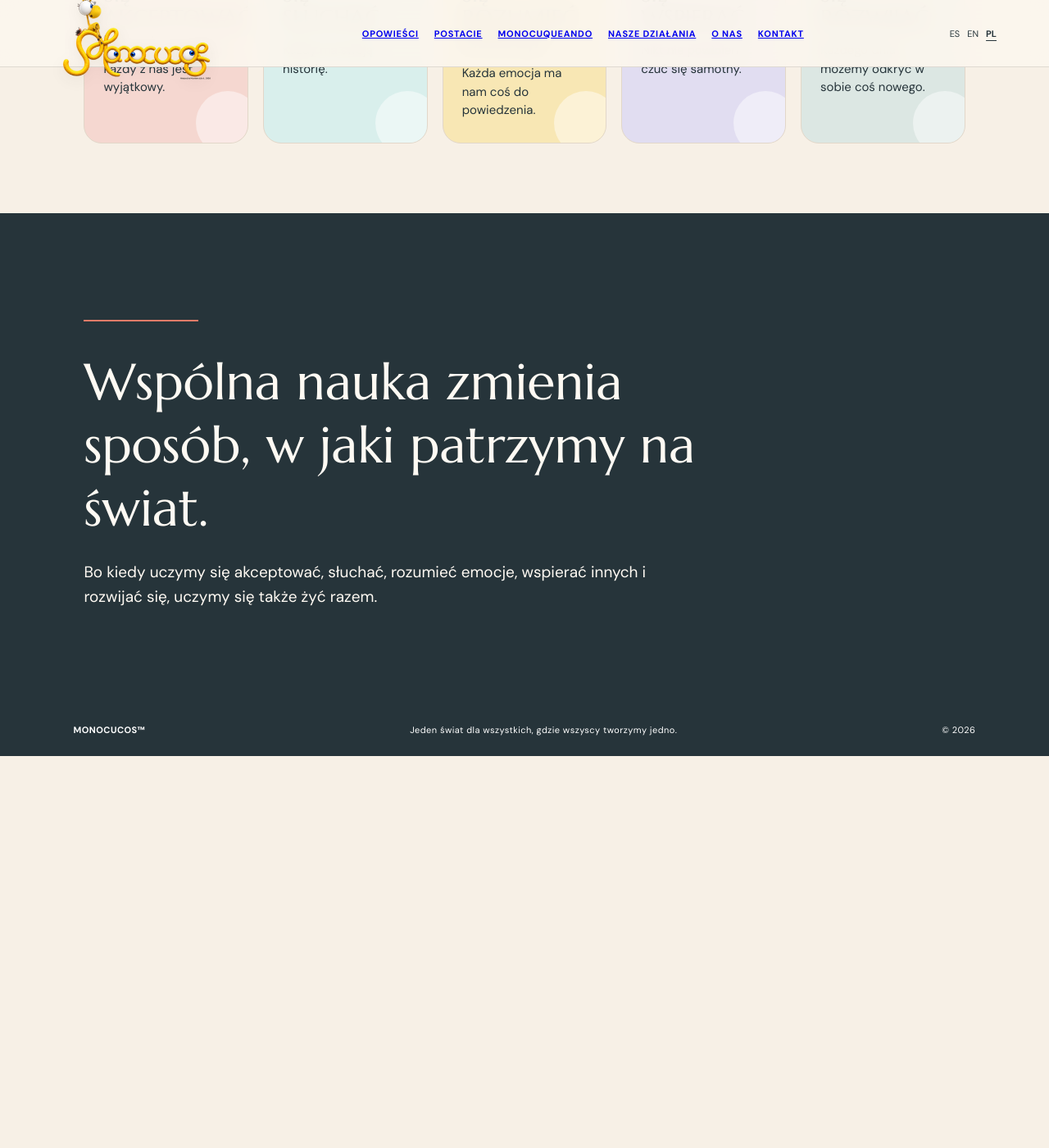
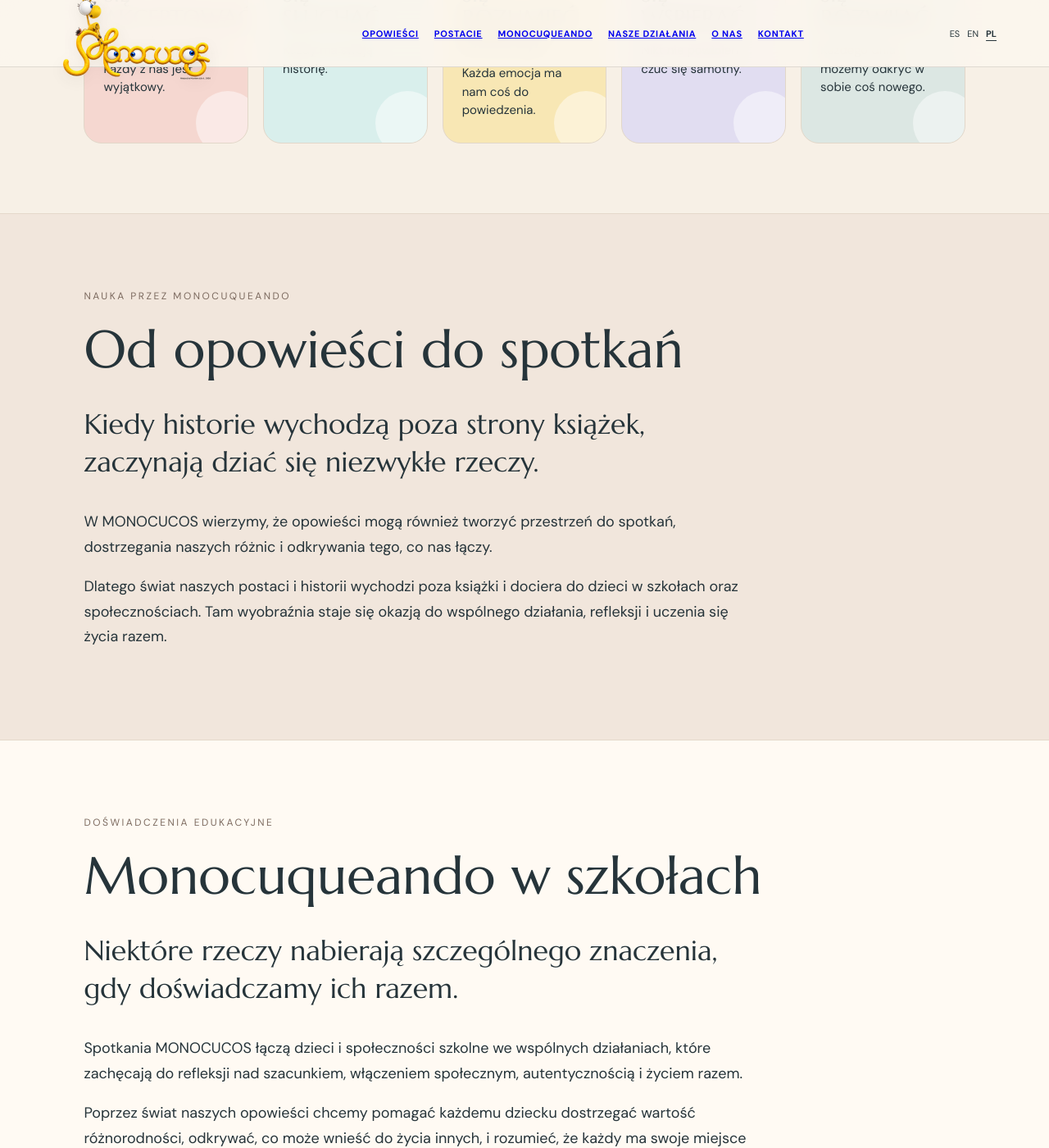
Before and after one commit to MonocucosTM/Monocucos, a Jekyll site: the page built from learning-pl-preview.html, in a window 1280 px wide and 1400 px high, scrolled down 1892 px. Shown: the whole window at 82% size. Built offline with Jekyll 4.4.1, drawn with Linux system fonts in a browser that asks for light colours; before the commit the page ends 2814 px from its top, so only the background shows below that; some of the changed text lies outside the part shown.

Commit message:
Añadir adaptación polaca de talleres y fotografías para revisión

```diff
--- a/learning-pl-preview.html
+++ b/learning-pl-preview.html
@@ -193,7 +193,21 @@ header nav a:hover{
   }
 }
 </style>
-<link href="https://fonts.googleapis.com/css2?family=DM+Sans:wght@400;500;600;700&family=Marcellus&display=swap" rel="stylesheet"><style>.hero h1,.section h2,.card h3,.closing h2{font-family:"Marcellus",Georgia,serif;font-weight:400}.languages{display:flex;align-items:center;gap:9px}.languages a{color:inherit;text-decoration:none}</style></head>
+<link href="https://fonts.googleapis.com/css2?family=DM+Sans:wght@400;500;600;700&family=Marcellus&display=swap" rel="stylesheet"><style>.hero h1,.section h2,.card h3,.closing h2{font-family:"Marcellus",Georgia,serif;font-weight:400}.languages{display:flex;align-items:center;gap:9px}.languages a{color:inherit;text-decoration:none}</style><style>
+.talleres-section{padding:92px 8vw;border-top:1px solid #e4d9cb}
+.talleres-section h2{font-family:"Marcellus",Georgia,serif;font-size:clamp(38px,5vw,64px);font-weight:400;line-height:1.1;margin:0 0 24px}
+.talleres-section p{font-size:18px;line-height:1.7;max-width:820px}
+.talleres-eyebrow{font-size:12px;letter-spacing:2.5px;text-transform:uppercase;margin:0 0 22px;color:#7c6a5f}
+.talleres-lead{font-family:"Marcellus",Georgia,serif;font-size:clamp(23px,3vw,34px)!important;line-height:1.35!important;max-width:780px}
+.talleres-encuentros{background:#f1e6dc}.talleres-escuelas{background:#fffaf3}.talleres-mundo{background:#e2eeea}
+.talleres-countries{display:flex;flex-wrap:wrap;gap:12px;margin-top:28px}
+.talleres-countries span{border:1px solid #a6c5bd;border-radius:999px;padding:12px 22px;font-size:15px;background:rgba(255,255,255,.5)}
+.talleres-fotos{margin-top:38px}.talleres-fotos img{display:block;width:100%;border-radius:22px;object-fit:cover}
+.talleres-collage{height:auto;max-height:600px;object-fit:contain!important}
+.talleres-fotos-aula{display:grid;grid-template-columns:repeat(2,minmax(0,1fr));gap:20px;margin-top:20px}
+.talleres-fotos-aula img{aspect-ratio:4/3;object-position:center}
+@media(max-width:720px){.talleres-section{padding:64px 7vw}.talleres-section p{font-size:16px}.talleres-fotos-aula{grid-template-columns:1fr;gap:16px}.talleres-fotos-aula img{aspect-ratio:auto;height:auto}.talleres-fotos img{border-radius:16px}}
+</style></head>
 <body><header>
   <a class="brand" href="home-pl-preview.html">
     <img src="assets/img/MONOCUCOS-logo-header.png" alt="MONOCUCOS">
@@ -233,7 +247,33 @@ header nav a:hover{
 <section class="ilustracion-aprender">
   <img src="{{ '/assets/img/aprender-monocuqueando-escuela.png' | relative_url }}" alt="Ali y los pequeños Monocucos saliendo de la escuela en un mundo de hilos">
 </section>
-<section class="section"><h2>Uczyć się to także odkrywać siebie.</h2><p class="intro">MONOCUCOS tworzy opowieści i doświadczenia, które pomagają dzieciom poznawać własne emocje, lepiej rozumieć innych i odkrywać nowe sposoby budowania relacji ze światem.</p><div class="cards"><article class="card"><div class="num">01</div><h3>UCZYMY SIĘ AKCEPTOWAĆ</h3><p>Różnice sprawiają, że każdy z nas jest wyjątkowy.</p><div class="dot"></div></article><article class="card"><div class="num">02</div><h3>UCZYMY SIĘ SŁUCHAĆ</h3><p>Każdy ma swoją historię.</p><div class="dot"></div></article><article class="card"><div class="num">03</div><h3>UCZYMY SIĘ ROZUMIEĆ EMOCJE</h3><p>Każda emocja ma nam coś do powiedzenia.</p><div class="dot"></div></article><article class="card"><div class="num">04</div><h3>UCZYMY SIĘ WSPIERAĆ</h3><p>Nikt nie powinien czuć się samotny.</p><div class="dot"></div></article><article class="card"><div class="num">05</div><h3>UCZYMY SIĘ ROZWIJAĆ</h3><p>Każdego dnia możemy odkryć w sobie coś nowego.</p><div class="dot"></div></article></div></section><section class="closing"><div class="line"></div><h2>Wspólna nauka zmienia sposób, w jaki patrzymy na świat.</h2><p>Bo kiedy uczymy się akceptować, słuchać, rozumieć emocje, wspierać innych i rozwijać się, uczymy się także żyć razem.</p></section></main><footer><strong>MONOCUCOS™</strong><span>Jeden świat dla wszystkich, gdzie wszyscy tworzymy jedno.</span><span>© 2026</span></footer>
+<section class="section"><h2>Uczyć się to także odkrywać siebie.</h2><p class="intro">MONOCUCOS tworzy opowieści i doświadczenia, które pomagają dzieciom poznawać własne emocje, lepiej rozumieć innych i odkrywać nowe sposoby budowania relacji ze światem.</p><div class="cards"><article class="card"><div class="num">01</div><h3>UCZYMY SIĘ AKCEPTOWAĆ</h3><p>Różnice sprawiają, że każdy z nas jest wyjątkowy.</p><div class="dot"></div></article><article class="card"><div class="num">02</div><h3>UCZYMY SIĘ SŁUCHAĆ</h3><p>Każdy ma swoją historię.</p><div class="dot"></div></article><article class="card"><div class="num">03</div><h3>UCZYMY SIĘ ROZUMIEĆ EMOCJE</h3><p>Każda emocja ma nam coś do powiedzenia.</p><div class="dot"></div></article><article class="card"><div class="num">04</div><h3>UCZYMY SIĘ WSPIERAĆ</h3><p>Nikt nie powinien czuć się samotny.</p><div class="dot"></div></article><article class="card"><div class="num">05</div><h3>UCZYMY SIĘ ROZWIJAĆ</h3><p>Każdego dnia możemy odkryć w sobie coś nowego.</p><div class="dot"></div></article></div></section><section class="talleres-section talleres-encuentros" aria-labelledby="encounters-title">
+<div class="talleres-eyebrow">Nauka przez Monocuqueando</div>
+<h2 id="encounters-title">Od opowieści do spotkań</h2>
+<p class="talleres-lead">Kiedy historie wychodzą poza strony książek, zaczynają dziać się niezwykłe rzeczy.</p>
+<p>W MONOCUCOS wierzymy, że opowieści mogą również tworzyć przestrzeń do spotkań, dostrzegania naszych różnic i odkrywania tego, co nas łączy.</p>
+<p>Dlatego świat naszych postaci i historii wychodzi poza książki i dociera do dzieci w szkołach oraz społecznościach. Tam wyobraźnia staje się okazją do wspólnego działania, refleksji i uczenia się życia razem.</p>
+</section>
+<section class="talleres-section talleres-escuelas" aria-labelledby="schools-title">
+<div class="talleres-eyebrow">Doświadczenia edukacyjne</div>
+<h2 id="schools-title">Monocuqueando w szkołach</h2>
+<p class="talleres-lead">Niektóre rzeczy nabierają szczególnego znaczenia, gdy doświadczamy ich razem.</p>
+<p>Spotkania MONOCUCOS łączą dzieci i społeczności szkolne we wspólnych działaniach, które zachęcają do refleksji nad szacunkiem, włączeniem społecznym, autentycznością i życiem razem.</p>
+<p>Poprzez świat naszych opowieści chcemy pomagać każdemu dziecku dostrzegać wartość różnorodności, odkrywać, co może wnieść do życia innych, i rozumieć, że każdy ma swoje miejsce w budowaniu bardziej życzliwej społeczności.</p>
+<div class="talleres-fotos" aria-label="Zdjęcia ze spotkań edukacyjnych MONOCUCOS">
+<img class="talleres-collage" src="assets/img/monocucos-talleres-collage.png" alt="Panoramiczny kolaż ze spotkania MONOCUCOS z publicznością" loading="lazy">
+<div class="talleres-fotos-aula">
+<img src="assets/img/monocucos-talleres-aula-1.jpg.JPG" alt="Dzieci uczestniczące w zajęciach MONOCUCOS w klasie" loading="lazy">
+<img src="assets/img/monocucos-talleres-aula-2.JPG" alt="Dzieci i prowadzący podczas spotkania edukacyjnego MONOCUCOS" loading="lazy">
+</div></div></section>
+<section class="talleres-section talleres-mundo" aria-labelledby="world-title">
+<div class="talleres-eyebrow">Nasza droga</div>
+<h2 id="world-title">Monocuqueando na świecie</h2>
+<p class="talleres-lead">Różnice kulturowe, języki i granice nie zmieniają tego, co nas łączy.</p>
+<p>MONOCUCOS dzieliło się swoimi opowieściami i doświadczeniami ze społecznościami edukacyjnymi w różnych krajach, przekazując przesłanie włączenia, szacunku i wspólnego życia.</p>
+<p>Każde spotkanie przypomina nam, że świat dla wszystkich zaczyna się wtedy, gdy dostrzegamy, że każdy z nas do niego należy.</p>
+<div class="talleres-countries" aria-label="Kraje, w których dzieliliśmy się doświadczeniami"><span>Kolumbia</span><span>Kanada</span><span>Meksyk</span><span>Polska</span></div>
+</section><section class="closing"><div class="line"></div><h2>Wspólna nauka zmienia sposób, w jaki patrzymy na świat.</h2><p>Bo kiedy uczymy się akceptować, słuchać, rozumieć emocje, wspierać innych i rozwijać się, uczymy się także żyć razem.</p></section></main><footer><strong>MONOCUCOS™</strong><span>Jeden świat dla wszystkich, gdzie wszyscy tworzymy jedno.</span><span>© 2026</span></footer>
 <script>
 const menuIcon = document.querySelector('.mobile-menu-icon');
 const mobileMenu = document.querySelector('.mobile-menu');
```
